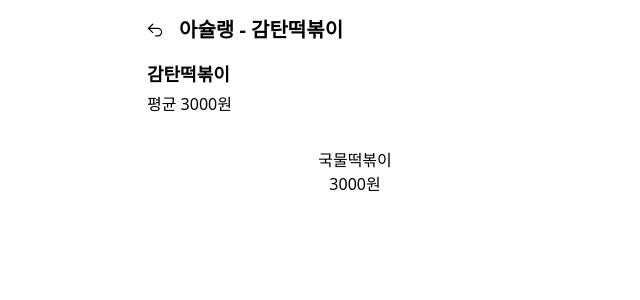
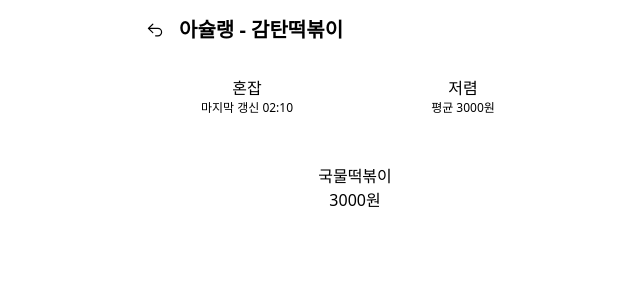
Before and after one commit to seolcu/ajou-cafeteria, a React (Vite) app: page /cafeteria/0/shop/0 in a window 1280 px wide. Shown: the top 300 px of the page, without its empty margins (285-925 px from the left). Built offline with nearby package versions, Linux system fonts and the light colour scheme; what @catppuccin/tailwindcss would draw is missing.

Commit message:
new-feature: CrowdedIndicatorBox in Shop pages

```diff
--- /dev/null
+++ b/src/components/CrowdedIndicatorBox.jsx
@@ -0,0 +1,42 @@
+export default function CrowdedIndicatorBox({ crowded }) {
+  const date = new Date();
+  const intToTimeString = (time) => {
+    if (time < 10) {
+      return "0" + time;
+    } else {
+      return time;
+    }
+  };
+  const hours = intToTimeString(date.getHours());
+  const minutes = intToTimeString(date.getMinutes() - (date.getMinutes() % 10));
+
+  return (
+    <div
+      className={
+        "text-center p-4 rounded text-base " +
+        (crowded == 0
+          ? "bg-overlay0"
+          : crowded == 1
+          ? "bg-green"
+          : crowded == 2
+          ? "bg-yellow"
+          : crowded == 3
+          ? "bg-red"
+          : "bg-overlay0")
+      }
+    >
+      <h2 className="font-medium">
+        {crowded == 0
+          ? "휴무"
+          : crowded == 1
+          ? "여유 "
+          : crowded == 2
+          ? "보통"
+          : crowded == 3
+          ? "혼잡"
+          : "정보 없음"}
+      </h2>
+      <p className="text-xs">마지막 갱신 {hours + ":" + minutes}</p>
+    </div>
+  );
+}
--- a/src/routes/Cafeteria.jsx
+++ b/src/routes/Cafeteria.jsx
@@ -10,23 +10,13 @@
 import Collection from "../components/Collection";
 import AveragePriceIndicatorBox from "../components/AveragePriceIndicatorBox";
 import getAveragePrice from "../functions/getAveragePrice";
+import CrowdedIndicatorBox from "../components/CrowdedIndicatorBox";
 
 export default function Cafeteria() {
   const params = useParams();
   const cafeteriaInfo = cafeteriaInfoList.find(
     (singleCafeteriaInfo) => singleCafeteriaInfo.id == params.cafeteriaID
   );
-
-  const date = new Date();
-  const intToTimeString = (time) => {
-    if (time < 10) {
-      return "0" + time;
-    } else {
-      return time;
-    }
-  };
-  const hours = intToTimeString(date.getHours());
-  const minutes = intToTimeString(date.getMinutes() - (date.getMinutes() % 10));
 
   const averagePrice = getAveragePrice(cafeteriaInfo);
 
@@ -54,34 +44,7 @@
         />
 
         <div className="grid grid-cols-2 gap-4">
-          <div
-            className={
-              "text-center p-4 rounded text-base " +
-              (cafeteriaInfo.crowded == 0
-                ? "bg-overlay0"
-                : cafeteriaInfo.crowded == 1
-                ? "bg-green"
-                : cafeteriaInfo.crowded == 2
-                ? "bg-yellow"
-                : cafeteriaInfo.crowded == 3
-                ? "bg-red"
-                : "bg-blue")
-            }
-          >
-            <h2 className="font-medium">
-              {cafeteriaInfo.crowded == 0
-                ? "휴무"
-                : cafeteriaInfo.crowded == 1
-                ? "여유 "
-                : cafeteriaInfo.crowded == 2
-                ? "보통"
-                : cafeteriaInfo.crowded == 3
-                ? "혼잡"
-                : "정보 없음"}
-            </h2>
-            <p className="text-xs">마지막 갱신 {hours + ":" + minutes}</p>
-          </div>
-
+          <CrowdedIndicatorBox crowded={cafeteriaInfo.crowded} />
           <AveragePriceIndicatorBox
             cafeteriaInfo={cafeteriaInfo}
             averagePrice={averagePrice}
--- a/src/routes/Shop.jsx
+++ b/src/routes/Shop.jsx
@@ -2,6 +2,8 @@
 import cafeteriaInfoList from "../functions/cafeteriaInfoList";
 import { ArrowUturnLeftIcon } from "@heroicons/react/20/solid";
 import getAveragePrice from "../functions/getAveragePrice";
+import AveragePriceIndicatorBox from "../components/AveragePriceIndicatorBox";
+import CrowdedIndicatorBox from "../components/CrowdedIndicatorBox";
 
 export default function Shop() {
   const params = useParams();
@@ -22,27 +24,15 @@
           {cafeteriaInfo.name} - {shop.name}
         </h1>
       </header>
-      <div className="flex flex-col gap-4">
-        <div className="flex flex-row gap-4 items-center">
-          <div className="flex flex-col gap-1">
-            <h2 className="text-lg font-bold">{shop.name}</h2>
-            <p
-              className={
-                averagePrice >= 8000
-                  ? "text-red"
-                  : averagePrice >= 5000
-                  ? "text-yellow"
-                  : averagePrice >= 3000
-                  ? "text-green"
-                  : averagePrice >= 0
-                  ? "text-blue"
-                  : "text-overlay0"
-              }
-            >
-              평균 {averagePrice}원
-            </p>
+
+      <div className="grid grid-cols-2 gap-4">
+        <CrowdedIndicatorBox crowded={cafeteriaInfo.crowded} />
+        <AveragePriceIndicatorBox
+          cafeteriaInfo={shop}
+          averagePrice={averagePrice}
+        />
       </div>
-        </div>
+
       <div className="flex flex-col gap-4">
         {shop.menu.map((menu) => (
           <div
@@ -54,7 +44,6 @@
           </div>
         ))}
       </div>
-      </div>
     </main>
   );
 }
```
Lines whose indentation alone changed are shown as unchanged.
